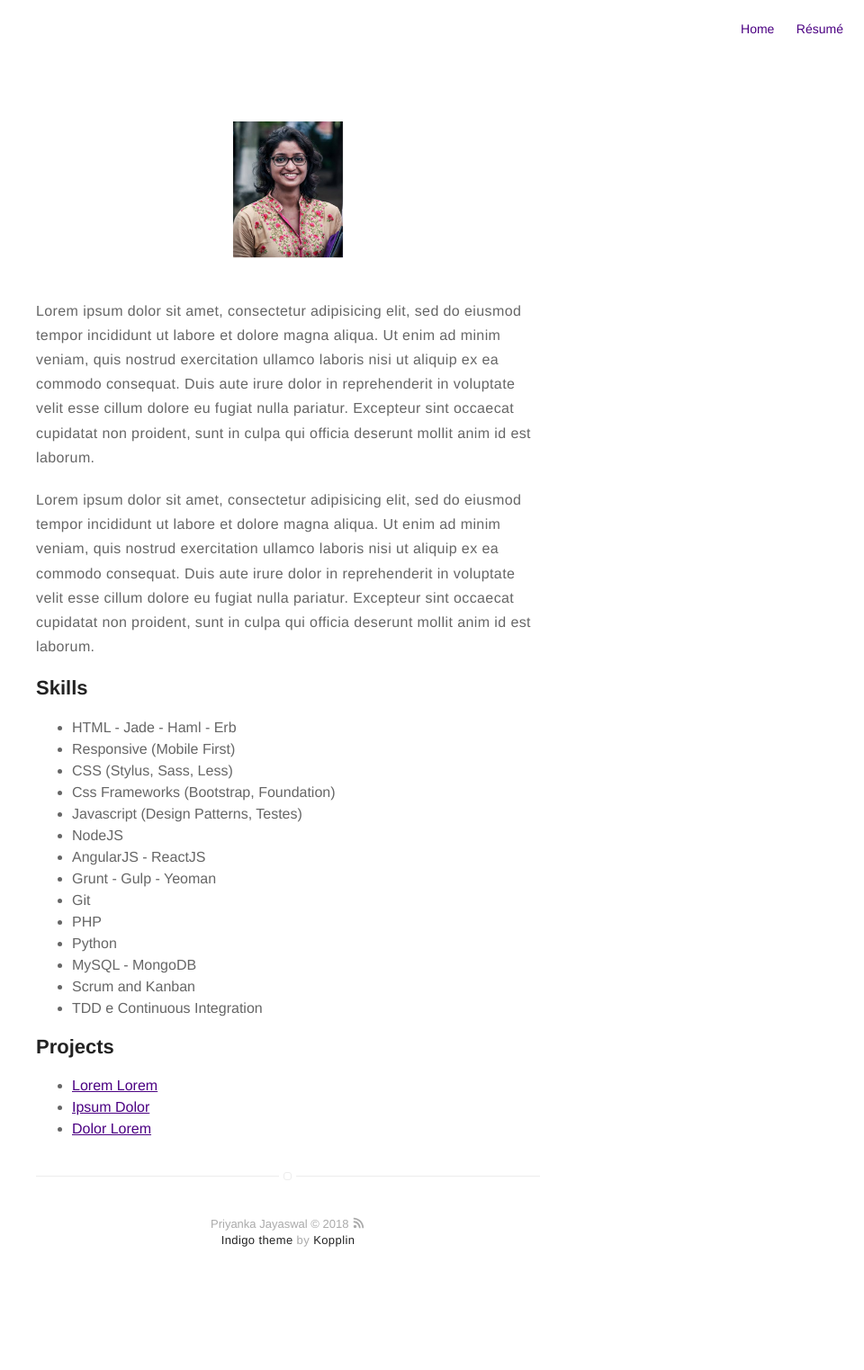
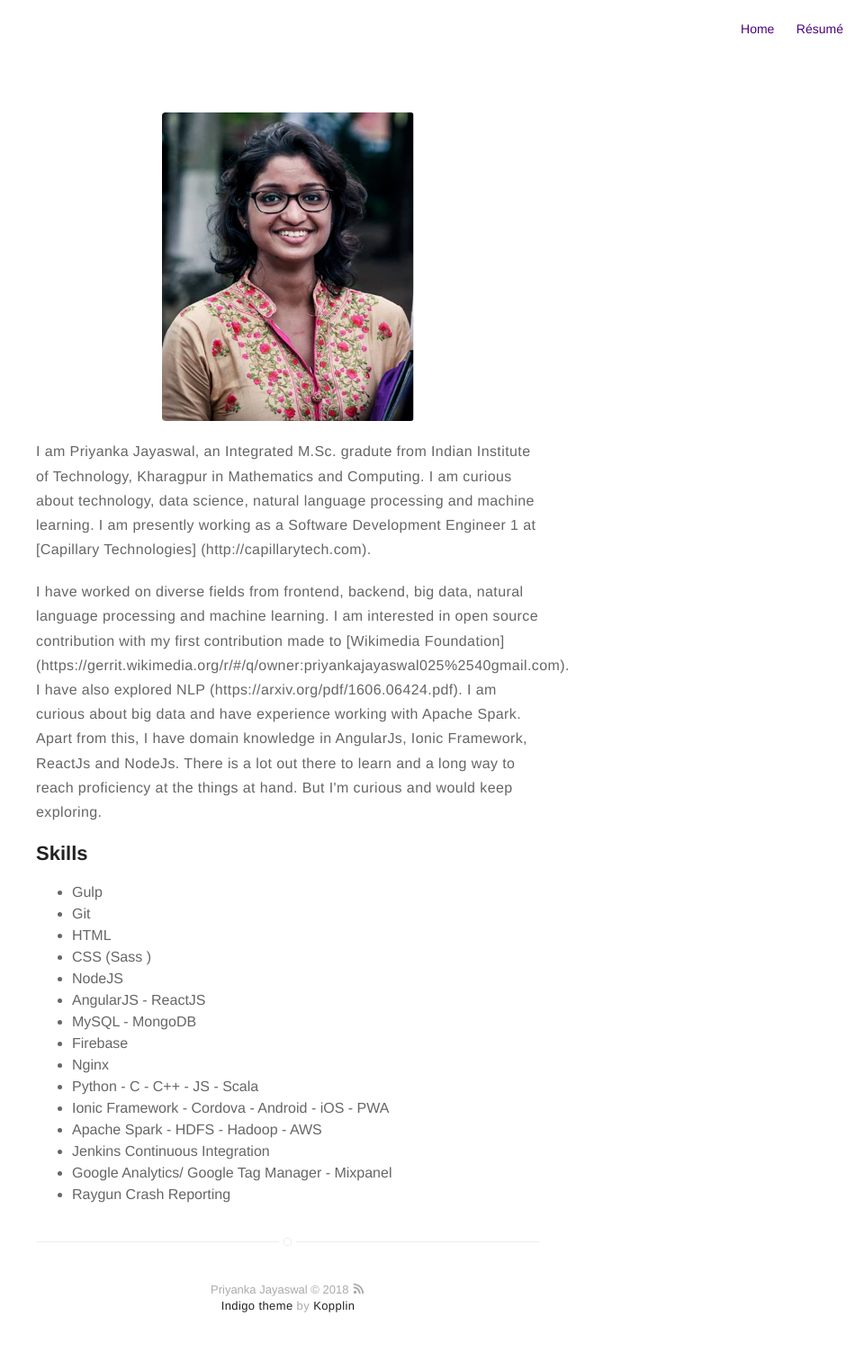
Before and after one commit to rishabhjayaswal/rishabhjayaswal.github.io, a Jekyll site: the page built from about.md, in a window 1280 px wide. Shown: the whole page at 90% size, without its empty margins (320-1280 px from the left). Built offline with Jekyll 4.4.1, drawn with Linux system fonts in a browser that asks for light colours; before the commit the page ends 1450 px from its top, so only the background shows below that.

Commit message:
Adding fourth commit

```diff
--- a/about.md
+++ b/about.md
@@ -4,43 +4,34 @@ layout: page
 ---
 ![Profile Image]({{ site.url }}/{{ site.picture }})
 
-<p>Lorem ipsum dolor sit amet, consectetur adipisicing elit, sed do eiusmod
-tempor incididunt ut labore et dolore magna aliqua. Ut enim ad minim veniam,
-quis nostrud exercitation ullamco laboris nisi ut aliquip ex ea commodo
-consequat. Duis aute irure dolor in reprehenderit in voluptate velit esse
-cillum dolore eu fugiat nulla pariatur. Excepteur sint occaecat cupidatat non
-proident, sunt in culpa qui officia deserunt mollit anim id est laborum.</p>
+<p>I am Priyanka Jayaswal, an Integrated M.Sc. gradute from Indian Institute of Technology, Kharagpur in Mathematics and Computing. I am curious about technology, data science, natural language processing and machine learning. I am presently working as a Software Development Engineer 1 at [Capillary Technologies] (http://capillarytech.com).</p>
 
-<p>Lorem ipsum dolor sit amet, consectetur adipisicing elit, sed do eiusmod
-tempor incididunt ut labore et dolore magna aliqua. Ut enim ad minim veniam,
-quis nostrud exercitation ullamco laboris nisi ut aliquip ex ea commodo
-consequat. Duis aute irure dolor in reprehenderit in voluptate velit esse
-cillum dolore eu fugiat nulla pariatur. Excepteur sint occaecat cupidatat non
-proident, sunt in culpa qui officia deserunt mollit anim id est laborum.</p>
+<p>I have worked on diverse fields from frontend, backend, big data, natural language processing and machine learning. I am interested in open source contribution with my first contribution made to [Wikimedia Foundation] (https://gerrit.wikimedia.org/r/#/q/owner:priyankajayaswal025%2540gmail.com). I have also explored NLP (https://arxiv.org/pdf/1606.06424.pdf). I am curious about big data and have experience working with Apache Spark. Apart from this, I have domain knowledge in AngularJs, Ionic Framework, ReactJs and NodeJs. There is a lot out there to learn and a long way to reach proficiency at the things at hand. But I'm curious and would keep exploring.</p>
 
 <h2>Skills</h2>
 
 <ul class="skill-list">
-	<li>HTML - Jade - Haml - Erb</li>
-	<li>Responsive (Mobile First)</li>
-	<li>CSS (Stylus, Sass, Less)</li>
-	<li>Css Frameworks (Bootstrap, Foundation)</li>
-	<li>Javascript (Design Patterns, Testes)</li>
+	<li>Gulp</li>
+	<li>Git</li>
+	<li>HTML</li>
+	<li>CSS (Sass )</li>
 	<li>NodeJS</li>
 	<li>AngularJS - ReactJS</li>
-	<li>Grunt - Gulp - Yeoman</li>
-	<li>Git</li>
-	<li>PHP</li>
-	<li>Python</li>
 	<li>MySQL - MongoDB</li>
-	<li>Scrum and Kanban</li>
-	<li>TDD e Continuous Integration</li>
+	<li>Firebase</li>
+	<li>Nginx</li>
+	<li>Python - C - C++ - JS - Scala</li>
+	<li>Ionic Framework - Cordova - Android - iOS - PWA</li>
+	<li>Apache Spark - HDFS - Hadoop - AWS</li>
+	<li>Jenkins Continuous Integration</li>
+	<li>Google Analytics/ Google Tag Manager - Mixpanel</li>
+	<li>Raygun Crash Reporting</li>
 </ul>
 
-<h2>Projects</h2>
+<!-- <h2>Projects</h2>
 
 <ul>
 	<li><a href="https://github.com/">Lorem Lorem</a></li>
 	<li><a href="https://github.com/">Ipsum Dolor</a></li>
 	<li><a href="https://github.com/">Dolor Lorem</a></li>
-</ul>
+</ul> -->
```
Also changed, not shown: assets/images/profile.png.
